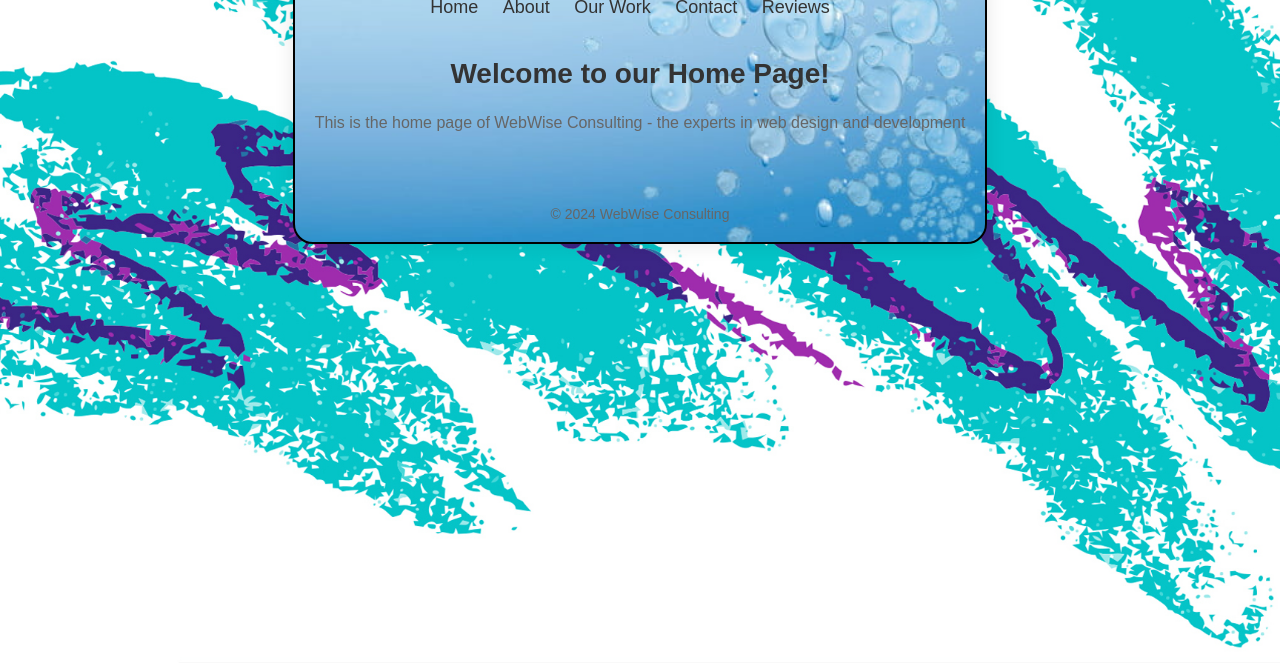
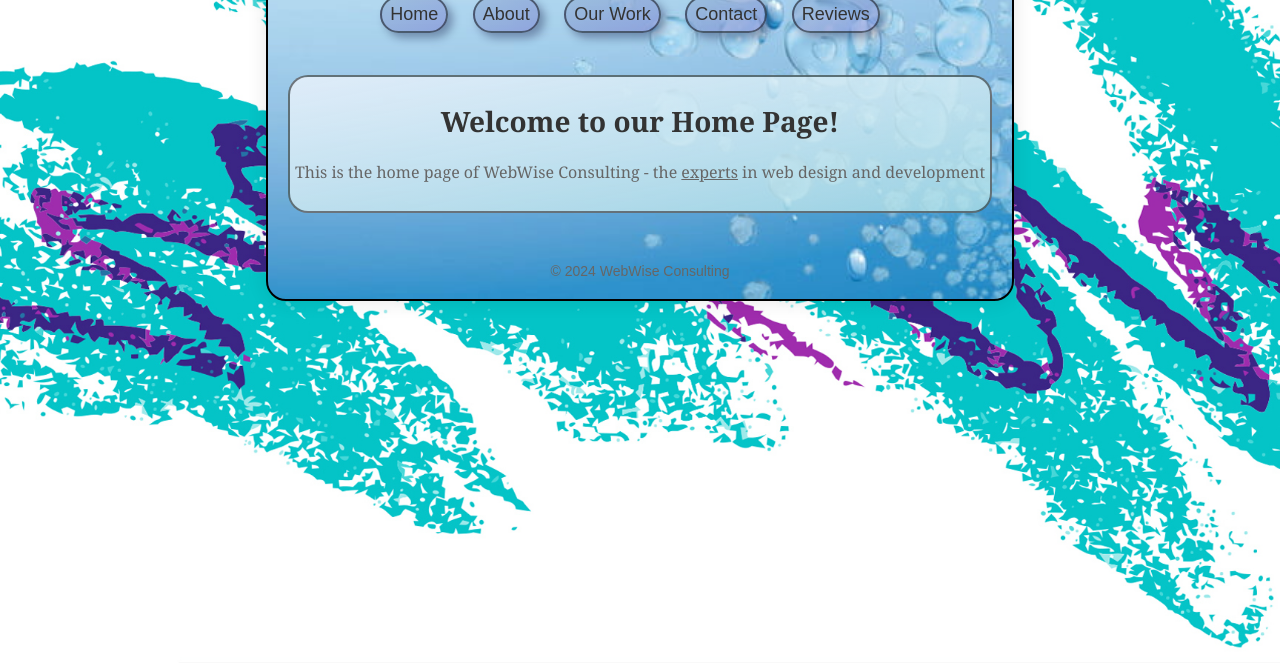
Before and after one commit to mrenwicka/COM-214-Business-Case-project, a plain HTML site: page index.html in a window 1280 px wide. Shown: the part 137-800 px from the top of the page. Drawn offline with Linux system fonts and the light colour scheme.

Commit message:
Added fancier CSS to the WebWise pages

```diff
--- a/index.html
+++ b/index.html
@@ -25,7 +25,7 @@
     </nav>
     <main>
       <h2>Welcome to our Home Page!</h2>
-      <p>This is the home page of WebWise Consulting - the experts in web design and development</p>
+      <p>This is the home page of WebWise Consulting - the <u>experts</u> in web design and development</p>
     </main>
     <footer>
       <p>&copy; 2024 WebWise Consulting</p>
--- a/styles.css
+++ b/styles.css
@@ -39,6 +39,7 @@ body {
 
 /* Header styles */
 header h1 {
+  font-family: Georgia, 'Times New Roman', Times, serif;
   font-size: 36px;
   margin-bottom: 20px;
   color: #333333;
@@ -55,33 +56,64 @@ nav ul {
 nav ul li {
   display: inline;
   margin-right: 20px;
+  margin-top: 25px;
+  /* background-color: #0000ff30; */
+  background-image: linear-gradient(to bottom right, rgba(135, 167, 204, 0.5), rgba(120, 121, 208, 0.5));
+  padding:8px;
+  box-shadow: 5px 5px 8px #1319475f;
+  border-radius: 30px;
+  border:2px solid rgba(0, 0, 0, 0.5);
+  transition: 0.3s ease-in-out;
+}
+
+nav ul li:hover {
+  border:4px solid rgba(234, 234, 255, 0.75);
+  background-image: linear-gradient(to bottom right, rgba(229, 239, 250, 0.905), rgba(177, 225, 232, 0.782));
 }
 
 nav ul li a {
   text-decoration: none;
   color: #333333;
   font-size: 18px;
-  transition: color 0.3s ease-in-out;
+  transition: 0.3s ease-in-out;
 }
 
 nav ul li a:hover {
-  color: #ff6600;
+  /* color: #ff6600;  */
+  text-decoration: underline;
 }
 
 /* Main content styles */
 main {
   padding: 20px 0;
+  border: 2px solid rgba(0, 0, 0, 0.5);
+  background-image: linear-gradient(to bottom right, rgba(229, 239, 250, 0.905), rgba(177, 225, 232, 0.782));
+  border-radius: 20px;
+  padding: 25px 5px;
+  margin: 50px 0px;
+  transition: 0.3s ease-in-out;
 }
 
 main h2 {
   font-size: 28px;
   color: #333333;
   margin-bottom: 20px;
+  font-family: Georgia, 'Times New Roman', Times, serif;
 }
 
 main p {
   color: #666666;
   line-height: 1.6;
+  font-family: Georgia, 'Times New Roman', Times, serif;
+}
+
+main p u {
+  transition: 0.3s ease-in-out;
+}
+
+main p u:hover {
+  color: #000;
+  font-style: italic;
 }
 
 /* Footer styles */
```
